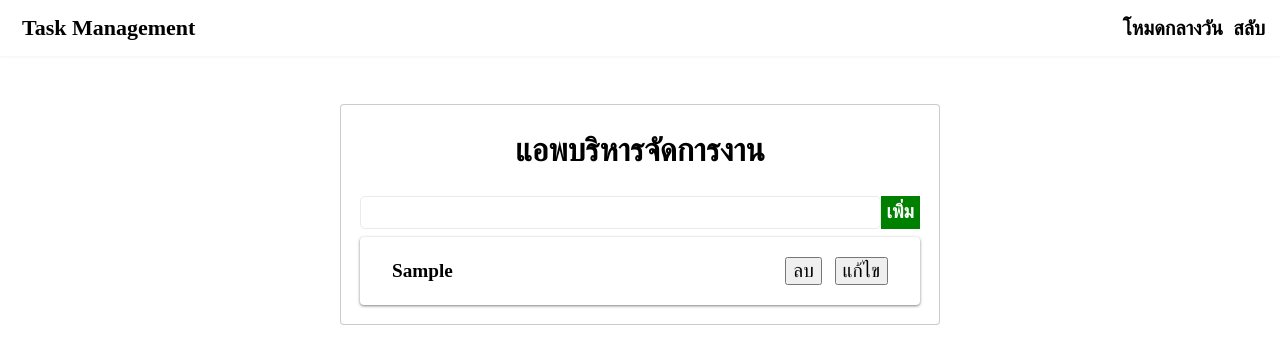
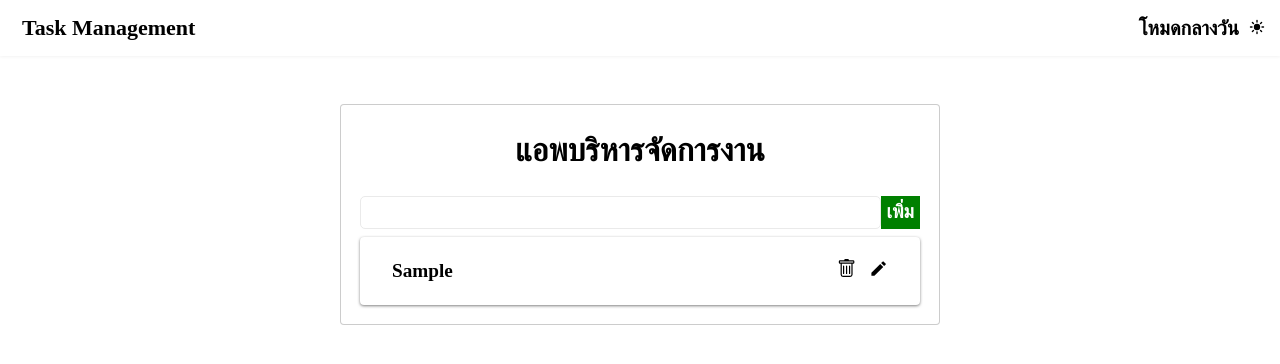
Before and after one commit to EiG123/react-tutorial-mini-project-1, a React (Create React App) app: page / in a window 1280 px wide. Both pictures are taken after typing "Sample" into the empty fields and a click on the button "เพิ่ม". Shown: the top 364 px of the page. Built offline with nearby package versions, Linux system fonts and the light colour scheme.

Commit message:
icon update

```diff
--- a/package.json
+++ b/package.json
@@ -8,6 +8,7 @@
     "@testing-library/user-event": "^13.5.0",
     "react": "^18.2.0",
     "react-dom": "^18.2.0",
+    "react-icons": "^5.0.1",
     "react-scripts": "5.0.1",
     "web-vitals": "^2.1.4"
   },
--- a/src/components/Header.css
+++ b/src/components/Header.css
@@ -25,3 +25,7 @@ header{
     margin-left: 10px;
 
 }
+
+.theme-container .icon{
+    font-size: 16px;
+}
--- a/src/components/Header.js
+++ b/src/components/Header.js
@@ -1,12 +1,13 @@
-import "./Header.css"
+import "./Header.css";
+import { IoSunny, IoMoon } from "react-icons/io5";
 function Header(props) {
-  const {theme, setTheme} = props;
+  const { theme, setTheme } = props;
 
-  function ToggleTheme(){
-    if(theme==="light"){
-      setTheme("dark")
-    }else{
-      setTheme("light")
+  function ToggleTheme() {
+    if (theme === "light") {
+      setTheme("dark");
+    } else {
+      setTheme("light");
     }
   }
 
@@ -17,7 +18,9 @@ function Header(props) {
       </div>
       <div className="theme-container">
         <span>{theme === "light" ? "โหมดกลางวัน" : "โหมดกลางคืน"}</span>
-        <span className="icon" onClick={ToggleTheme}>สลับ</span>
+        <span className="icon" onClick={ToggleTheme}>
+          {theme === "light" ? <IoSunny /> : <IoMoon />}
+        </span>
       </div>
     </header>
   );
--- a/src/components/item.js
+++ b/src/components/item.js
@@ -1,12 +1,15 @@
-import "./item.css"
+import "./item.css";
+import { BsTrash } from "react-icons/bs";
+import { MdEdit } from "react-icons/md";
+
 function Item(props) {
-  const {data, deleteTask, editTask} = props
+  const { data, deleteTask, editTask } = props;
   return (
     <div className="list-item">
       <p className="title">{data.title}</p>
       <div className="button-container">
-        <button className="btn" onClick={() => deleteTask(data.id)}>ลบ</button>
-        <button className="btn" onClick={() => editTask(data.id)}>แก้ไข</button>
+        <BsTrash className="btn" onClick={() => deleteTask(data.id)} />
+        <MdEdit className="btn" onClick={() => editTask(data.id)}/>
       </div>
     </div>
   );
```
Also changed, not shown: 1 other file (tests, documents, lock files or other folders).
